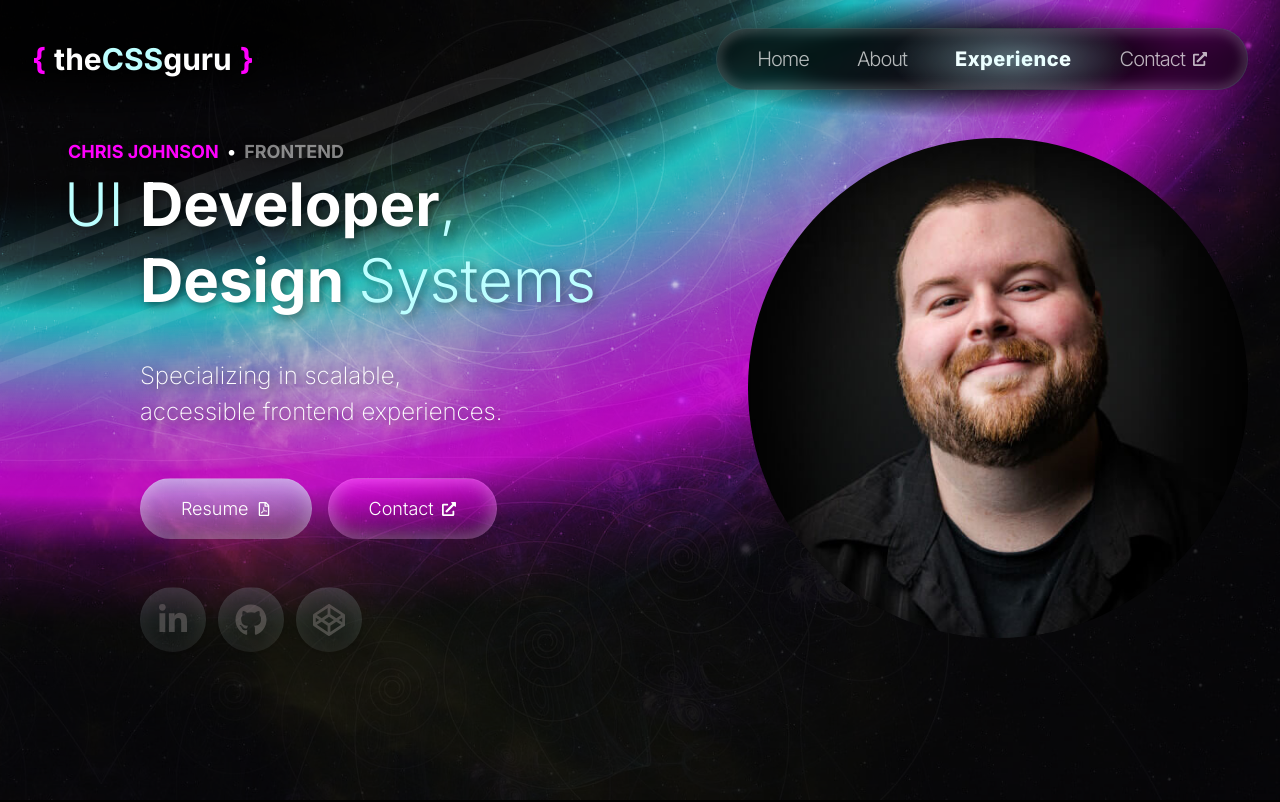
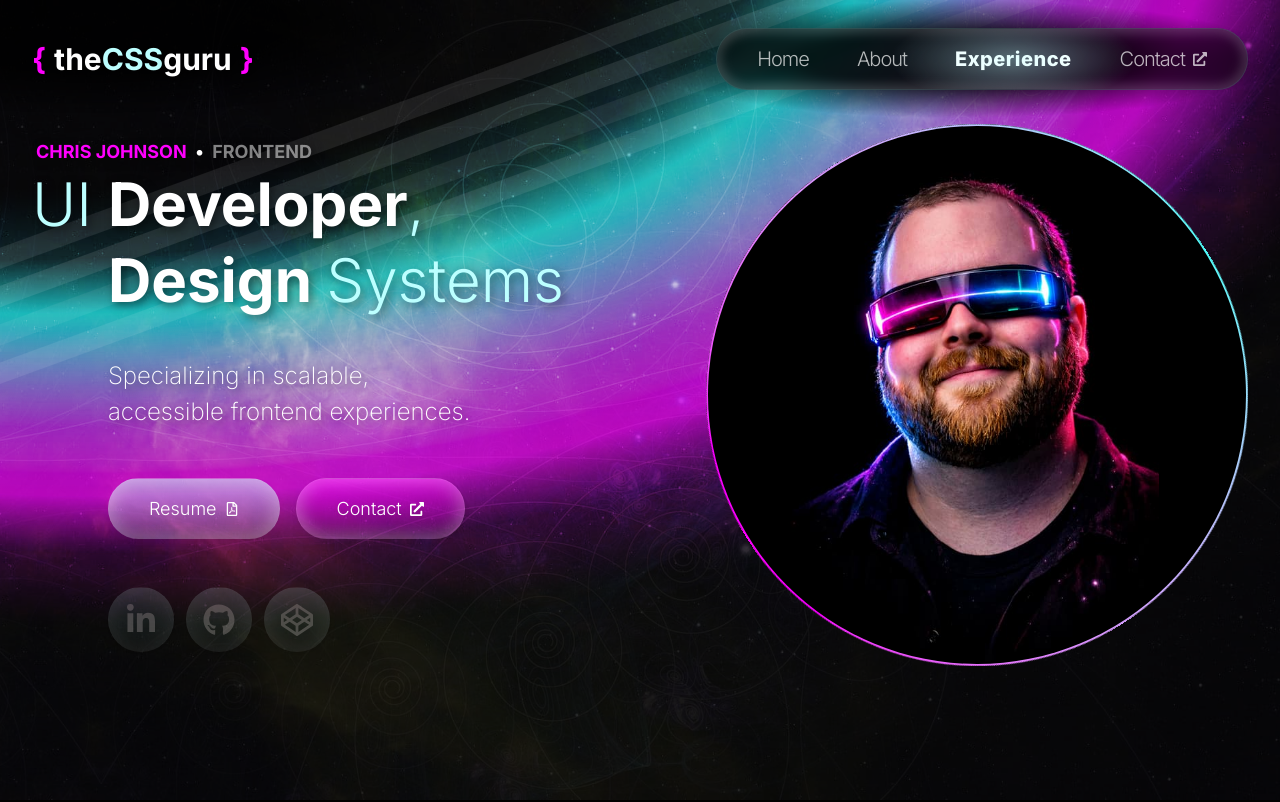
Before and after one commit to theCSSguru/thecssguru-2024, a Next.js app: page / in a window 1280 px wide. Shown: the top 802 px of the page. Built offline with nearby package versions, Linux system fonts and the light colour scheme.

Commit message:
cool like that

```diff
--- a/src/@/components/Layout/Sections/Hero.tsx
+++ b/src/@/components/Layout/Sections/Hero.tsx
@@ -3,13 +3,12 @@ import { Button } from '@/components/Button/Button';
 import { Social } from '@/components/Social/Social';
 import { SectionScroll } from '@/components/Layout/SectionScroll';
 import { FaExternalLinkAlt, FaRegFilePdf } from 'react-icons/fa';
-import Image from 'next/image';
 
 export const Hero = () => {
   return (
-    <SectionScroll id="Home" className="lg:py-12">
-      <div className="absolute -top-16 bottom-0 left-0 right-0 flex w-full flex-col justify-evenly overflow-x-clip lg:relative lg:bottom-0 lg:mb-0 lg:flex-row">
-        <div className="order-2 mx-auto flex max-w-full items-center px-8 lg:relative lg:order-1 lg:m-0">
+    <SectionScroll id="Home" className="lg:pb-32">
+      <div className="relative flex h-full w-full flex-col justify-evenly overflow-x-clip lg:relative lg:mb-0 lg:flex-row">
+        <div className="order-2 mx-auto -mt-32 flex max-w-full items-center lg:relative lg:order-1 lg:m-0">
           <div className="text-shadow flex w-full flex-col gap-1 lg:gap-2">
             <div className="flex gap-2 pl-1 text-sm font-medium uppercase lg:text-lg">
               <div className="font-bold text-brand-primary">Chris Johnson</div>
@@ -62,16 +61,13 @@ export const Hero = () => {
             </div>
           </div>
         </div>
-        <div className="hero-img-bg relative -z-10 order-1 -mb-32 w-[100dvw] lg:relative lg:top-0 lg:order-2 lg:m-0 lg:w-max">
-          <Image
-            src="/me.jpg"
-            width={542}
-            height={813}
-            alt="Chris Johnson"
-            className="relative mx-auto aspect-square object-cover lg:max-w-full"
-            priority
-            unoptimized
-          />
+        <div className="hero-img-bg -z-10 order-1 mx-auto -mt-16 flex w-full max-w-[542px] flex-col justify-center lg:top-0 lg:order-2 lg:m-0">
+          <div className="relative aspect-square">
+            <div className="me bg-[url('/me.jpg')]"></div>
+            <div className="tech-border">
+              <div className="me-stylish bg-[url('/me3.jpg')]"></div>
+            </div>
+          </div>
         </div>
       </div>
     </SectionScroll>
--- a/src/styles/globals.css
+++ b/src/styles/globals.css
@@ -73,11 +73,138 @@ nav {
   );
 }
 
-.hero-img-bg img {
+.hero-img-bg {
+  --border-thickness: 2px;
+  overflow: hidden;
+}
+.hero-img-bg .me,
+.hero-img-bg .me-stylish {
+  background-color: #000000;
+  position: absolute;
+  inset: 0;
+  aspect-ratio: 1 / 1;
   border-radius: 100%;
-  animation: fadeInAnimation ease 3s;
-  animation-iteration-count: 1;
-  animation-fill-mode: forwards;
+  border: var(--border-thickness) rgba(255 255 255 / 0.15) solid;
+  background-size: 94% 144%;
+  background-position: 50% 50%;
+  background-repeat: no-repeat;
+  z-index: 1;
+}
+.hero-img-bg .me-stylish {
+  inset: var(--border-thickness);
+  background-size: 69% 110%;
+  background-position: 48% 46%;
+  opacity: 1;
+  border: none;
+}
+@keyframes scanlineGlitchIn {
+  0% {
+    opacity: 0;
+  }
+  30% {
+    opacity: 0;
+    filter: blur(12px) brightness(0.7) contrast(1.4) saturate(2);
+    transform: translate3d(0, 2px, 0) scale(1.02);
+    clip-path: inset(0 0 100% 0);
+  }
+  38% {
+    opacity: 1;
+    filter: blur(1px) brightness(2) contrast(2.2) saturate(2.4);
+    transform: translate3d(-2px, 0, 0);
+    clip-path: polygon(
+      0 12%,
+      100% 12%,
+      100% 18%,
+      0 18%,
+      0 28%,
+      100% 28%,
+      100% 34%,
+      0 34%,
+      0 62%,
+      100% 62%,
+      100% 68%,
+      0 68%
+    );
+  }
+  40% {
+    opacity: 0.25;
+    filter: blur(6px) brightness(1.2);
+    transform: translate3d(2px, -1px, 0);
+    clip-path: polygon(
+      0 8%,
+      100% 8%,
+      100% 10%,
+      0 10%,
+      0 44%,
+      100% 44%,
+      100% 52%,
+      0 52%,
+      0 80%,
+      100% 80%,
+      100% 86%,
+      0 86%
+    );
+  }
+  46% {
+    opacity: 1;
+    filter: none;
+    transform: translate3d(0, 0, 0);
+    clip-path: polygon(0 0, 100% 0, 100% 100%, 0 100%);
+  }
+  52% {
+    opacity: 0.9;
+    transform: translate3d(-0.5px, 0.5px, 0);
+    clip-path: polygon(
+      0 18%,
+      100% 18%,
+      100% 22%,
+      0 22%,
+      0 48%,
+      100% 48%,
+      100% 50%,
+      0 50%,
+      0 76%,
+      100% 76%,
+      100% 78%,
+      0 78%
+    );
+  }
+  58%,
+  100% {
+    opacity: 1;
+    filter: none;
+    transform: translate3d(0, 0, 0);
+    clip-path: polygon(0 0, 100% 0, 100% 100%, 0 100%);
+  }
+}
+.hero-img-bg .tech-border {
+  position: absolute;
+  inset: 0;
+  z-index: 2;
+  aspect-ratio: 1 / 1;
+  border-radius: 100%;
+  animation: scanlineGlitchIn 6s cubic-bezier(1, -1, 0.5, 1) infinite alternate;
+}
+.tech-border {
+  --c1: oklch(0.92 0.14 196);
+  --c2: oklch(0.66 0.38 328);
+  position: relative;
+  border-radius: 16px;
+  background: black;
+}
+.tech-border::before {
+  content: '';
+  position: absolute;
+  inset: 0;
+  border-radius: inherit;
+  background: conic-gradient(from 0deg, var(--c1), var(--c2), var(--c1));
+  z-index: -1;
+  animation: spin 2s linear infinite;
+}
+@keyframes spin {
+  to {
+    transform: rotate(360deg);
+  }
 }
 
 .text-shadow {
```
Also changed, not shown: public/me3.jpg (added).
